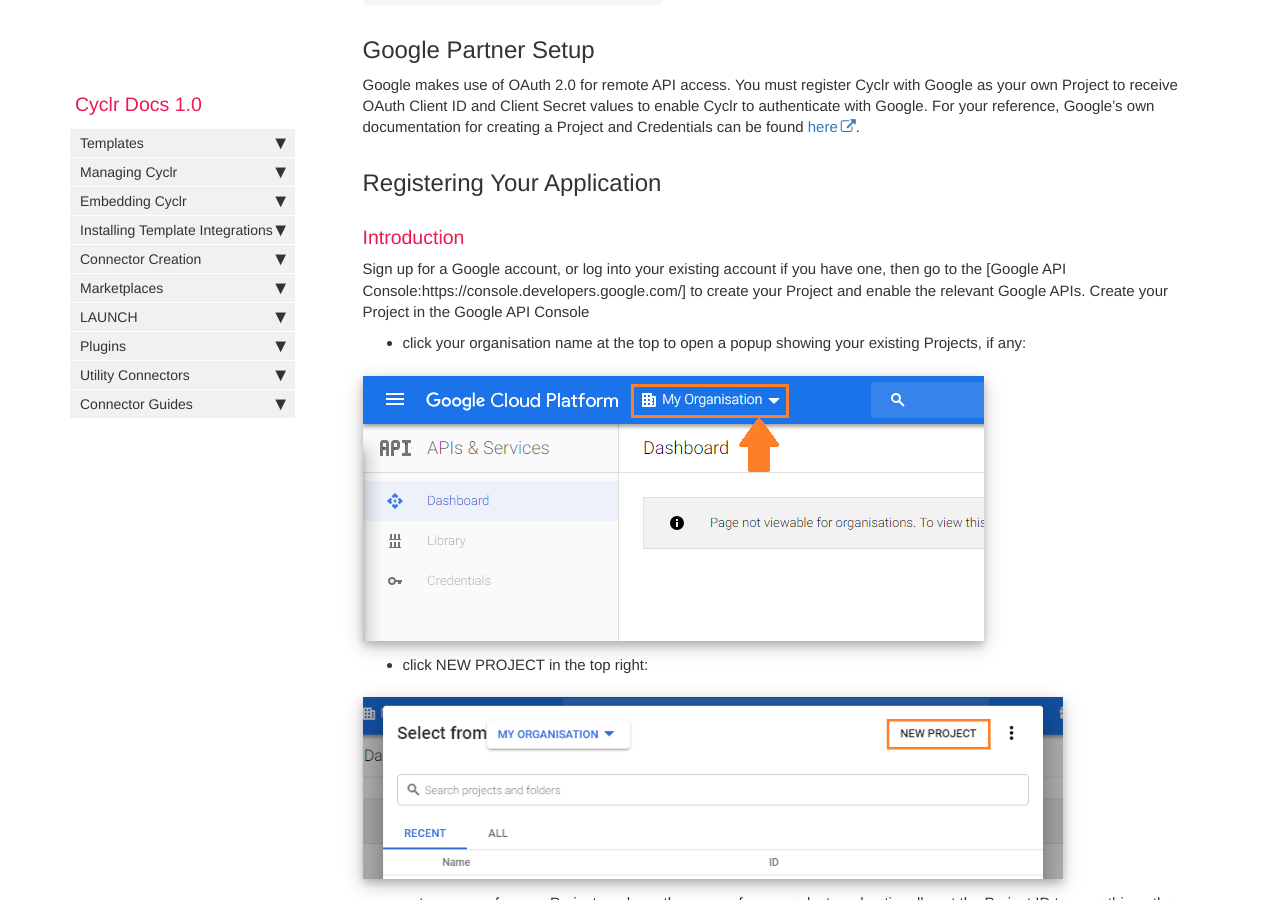
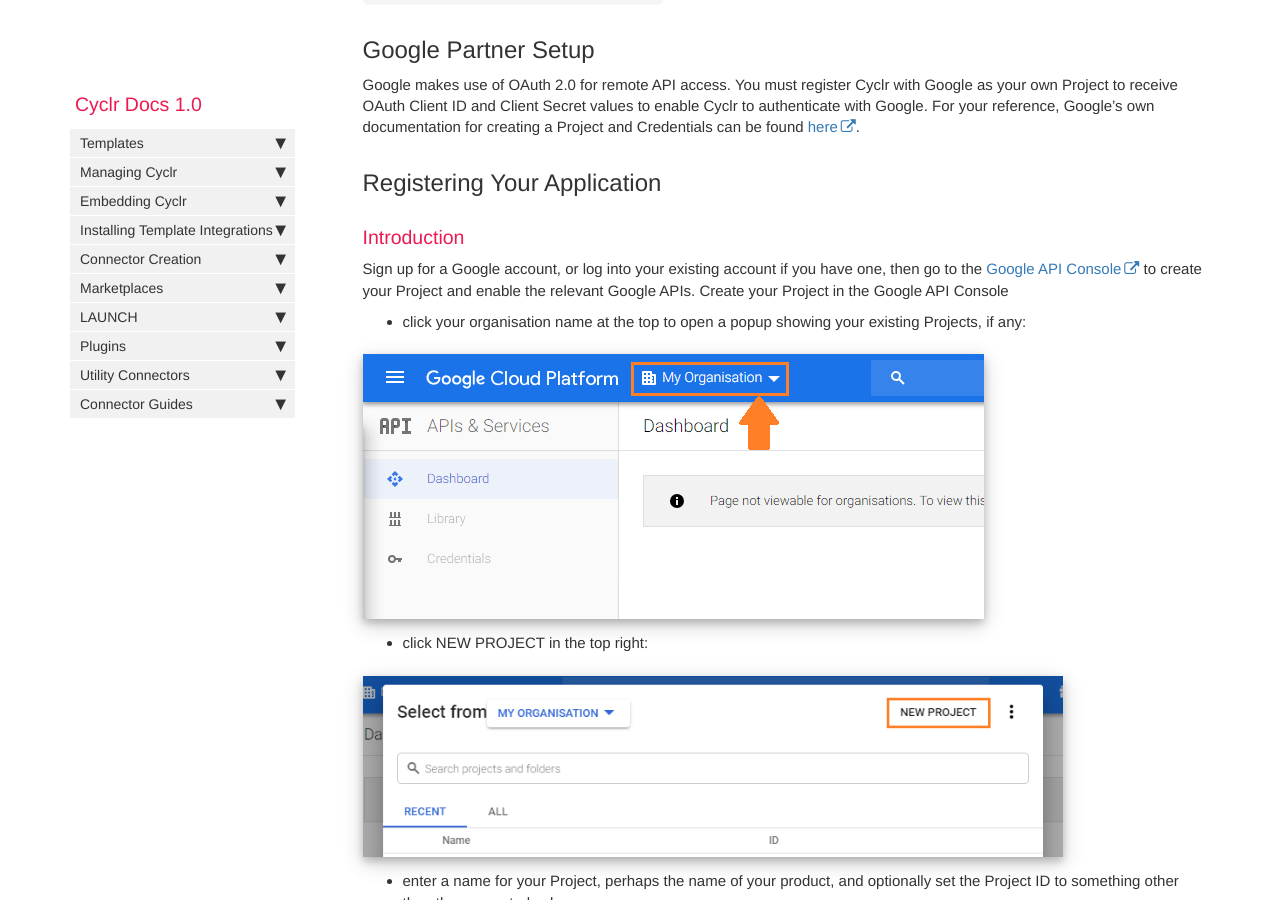
Before and after one commit to sneakysneak/docs, a Jekyll site: the page built from pages/connector-authentication/google-v2.md, in a window 1280 px wide and 900 px high, scrolled down 317 px. Built offline with Jekyll 4.4.1, drawn with Linux system fonts in a browser that asks for light colours; nearby versions of some CDN libraries; comment, search, counter and statistics services are not loaded.

Commit message:
Update google-v2.md

```diff
--- a/pages/connector-authentication/google-v2.md
+++ b/pages/connector-authentication/google-v2.md
@@ -16,7 +16,7 @@ For your reference, Google’s own documentation for creating a Project and Cred
 ### Introduction
 
 Sign up for a Google account, or log into your existing account if you have one, then go to the
-[Google API Console:https://console.developers.google.com/] to create your Project and enable the relevant Google APIs.
+[Google API Console](https://console.developers.google.com/) to create your Project and enable the relevant Google APIs.
 Create your Project in the Google API Console
 
 *	click your organisation name at the top to open a popup showing your existing Projects, if any:
```
